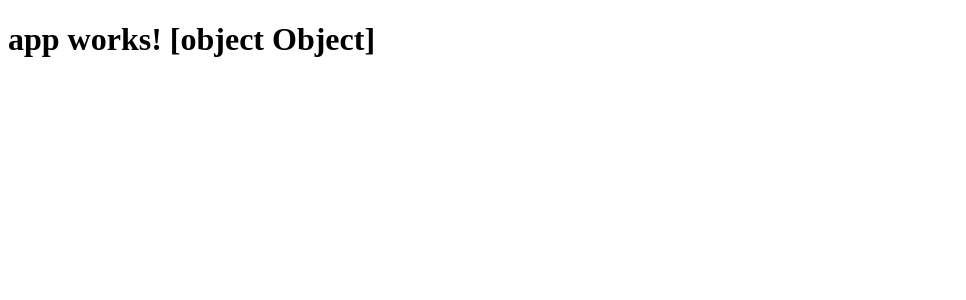
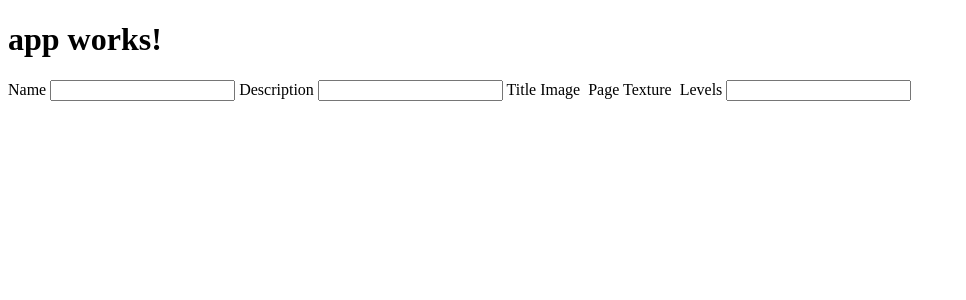
Before and after one commit to Merwer/chronicle-campaign-creator, an Angular app: page / in a window 1280 px wide. Shown: the top 300 px of the page, without its empty margins (0-966 px from the left). Built offline with nearby package versions, Linux system fonts and the light colour scheme.

Commit message:
Created campaign component. Intial HTML.

```diff
--- a/src/app/app.component.html
+++ b/src/app/app.component.html
@@ -1,5 +1,5 @@
 <h1>
   {{title}}
+</h1>
 
-  {{campaign}}
-</h1>
+<chronicle-campaign></chronicle-campaign>
--- a/src/app/app.component.ts
+++ b/src/app/app.component.ts
@@ -1,4 +1,4 @@
-import { Campaign } from './campaign/model/campaign';
+import { CampaignComponent } from './campaign/campaign.component';
 import { Component } from '@angular/core';
 
 @Component({
@@ -8,5 +8,4 @@ import { Component } from '@angular/core';
 })
 export class AppComponent {
   title = 'app works!';
-  campaign = new Campaign();
 }
--- a/src/app/app.module.ts
+++ b/src/app/app.module.ts
@@ -1,3 +1,4 @@
+import { CampaignComponent } from './campaign/campaign.component';
 import { BrowserModule } from '@angular/platform-browser';
 import { NgModule } from '@angular/core';
 import { FormsModule } from '@angular/forms';
@@ -7,7 +8,8 @@ import { AppComponent } from './app.component';
 
 @NgModule({
   declarations: [
-    AppComponent
+    AppComponent,
+    CampaignComponent
   ],
   imports: [
     BrowserModule,
--- /dev/null
+++ b/src/app/campaign/campaign.component.html
@@ -0,0 +1,23 @@
+<form>
+    <label title="This is the name of your campaign, and will be displayed on the campaign menu if you don't provide a logo.">
+        Name
+        <input [(ngModel)]="campaign.name" type="text" name="name" required>
+    </label>
+    <label title="This description is shown in game to tell players what to expect in this campaign.">
+        Description
+        <input [(ngModel)]="campaign.description" type="text" name="description" required>
+    </label>
+    <label title="This is the exact filename of the image you would like to use for your campaign logo. This image should be in PNG or JPG format and ideally should be 1024x1024 pixels.">
+        Title Image
+        <input [(ngModel)]="campaign.customTitleImage" type="image" name="customTitleImage">
+    </label>
+    <label title="This is the exact filename of the image you would like to use as the page texture in the Chronicle book in game on the campaign menu. This texture should be in PNG or JPG format and should be similar to the example template image you can find here">
+        Page Texture
+        <input [(ngModel)]="campaign.customPageTexture" type="image" name="customPageTexture">
+    </label>
+
+    <label title="This is a list of all of the level files included in your campaign. Chronicle uses this list to find the files used to create each level in your campaign. Each item in this list must match the exact filename of a level in your campaign folder. The levels of your campaign will be played in the order specified in this list, so in this example campaign, Level 1 will be Misthalin, Level 2 will be Morytania etc.">
+        Levels
+        <input type="text" name="levels" required>
+    </label>
+</form>
--- a/src/app/campaign/campaign.component.ts
+++ b/src/app/campaign/campaign.component.ts
@@ -0,0 +1,11 @@
+import { Campaign } from './model/campaign';
+import { Component } from '@angular/core';
+
+@Component({
+    selector: 'chronicle-campaign',
+    templateUrl: './campaign.component.html',
+    styleUrls: ['./campaign.component.css']
+})
+export class CampaignComponent {
+  campaign = new Campaign();
+}
```
Also changed, not shown: src/app/campaign/campaign.component.css (added).
